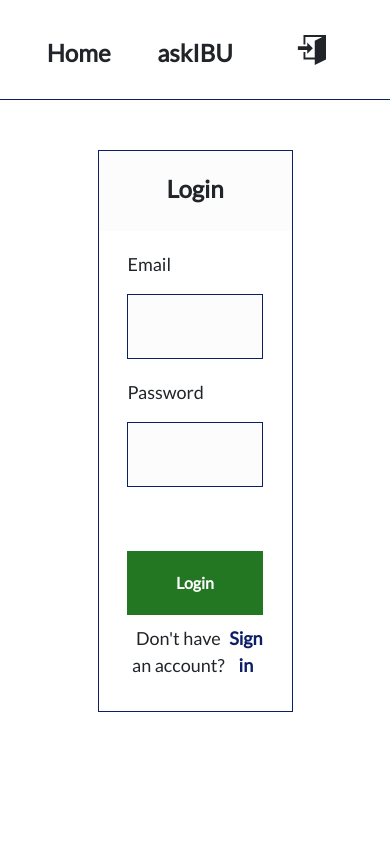
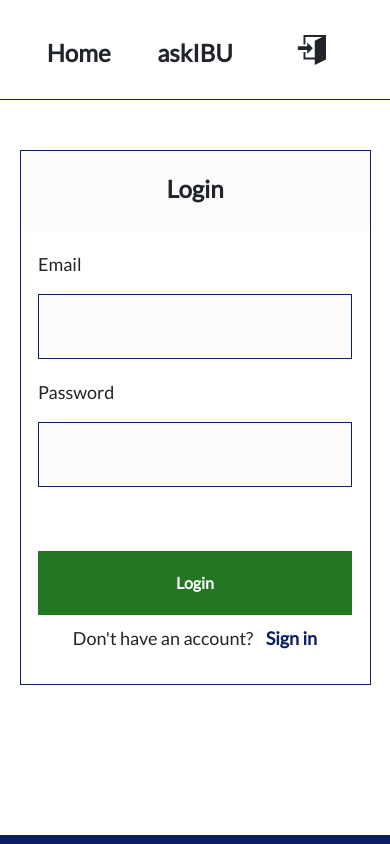
Before and after one commit to admirkrilasevic/studentforum, a React (Create React App) app in the folder frontend/: page /login in a window 390 px wide. Shown: the top 844 px of the page. Built offline with nearby package versions, Linux system fonts and the light colour scheme; no server answers.

Commit message:
feat: forms responsiveness

```diff
--- a/frontend/src/pages/Forms.module.css
+++ b/frontend/src/pages/Forms.module.css
@@ -110,3 +110,15 @@
 .linkButton:hover {
   opacity: 0.8;
 }
+
+@media screen and (max-width: 768px) {
+  .formContainer {
+    width: 90%;
+  }
+  .formSection {
+    width: 90%;
+  }
+  .formSubmitButton {
+    width: 90%;
+  }
+}
```
